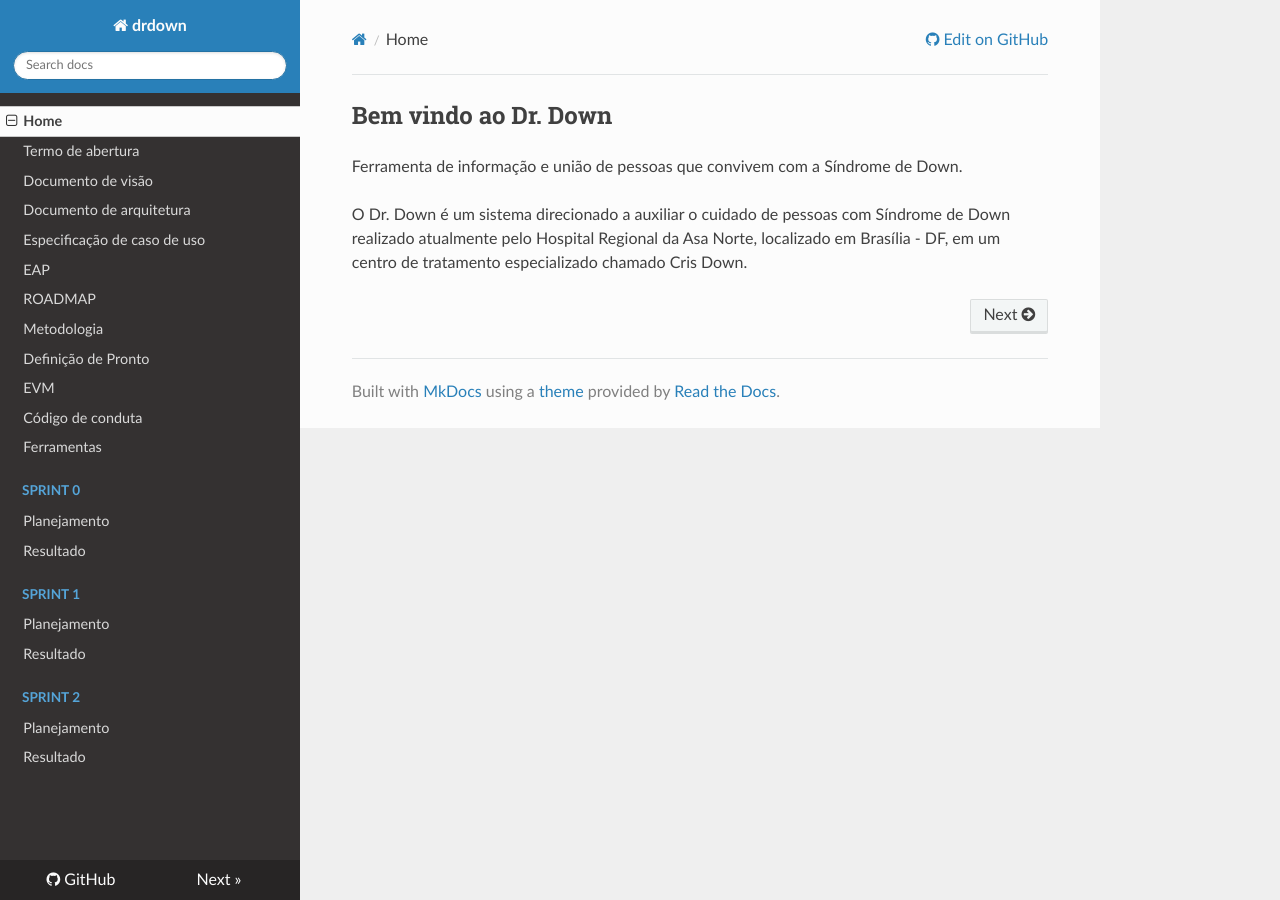
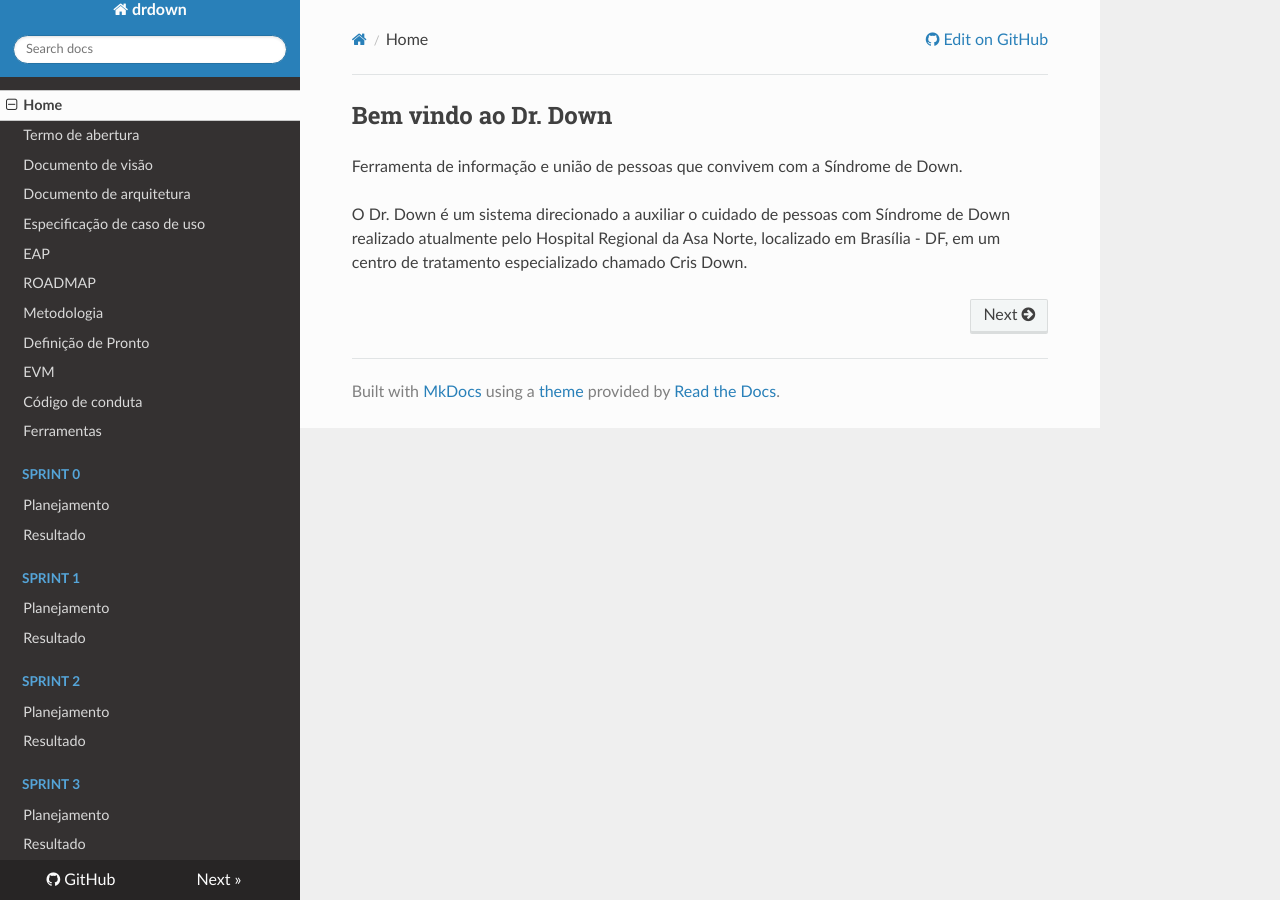
Before and after one commit to fga-eps-mds/2018.1-Dr-Down, an MkDocs documentation site: the page built from docs/index.md, in a window 1280 px wide. Built offline with MkDocs 1.6.1, drawn with Linux system fonts in a browser that asks for light colours; nearby versions of some CDN libraries; old or Windows-style settings are respelled for this version of MkDocs.

Commit message:
Adding the sprint 3 on mkdocs
Add the sprint 3 planning on mkdocs

Add the sprint 3 results on mkdocs

```diff
--- a/mkdocs.yml
+++ b/mkdocs.yml
@@ -25,6 +25,9 @@ pages:
   - Sprint 2:
     - Planejamento: sprints/02/planning.md
     - Resultado: sprints/02/results.md
+  - Sprint 3:
+    - Planejamento: sprints/03/planning.md
+    - Resultado: sprints/03/results.md
 
 markdown_extensions:
   - pymdownx.superfences
```
